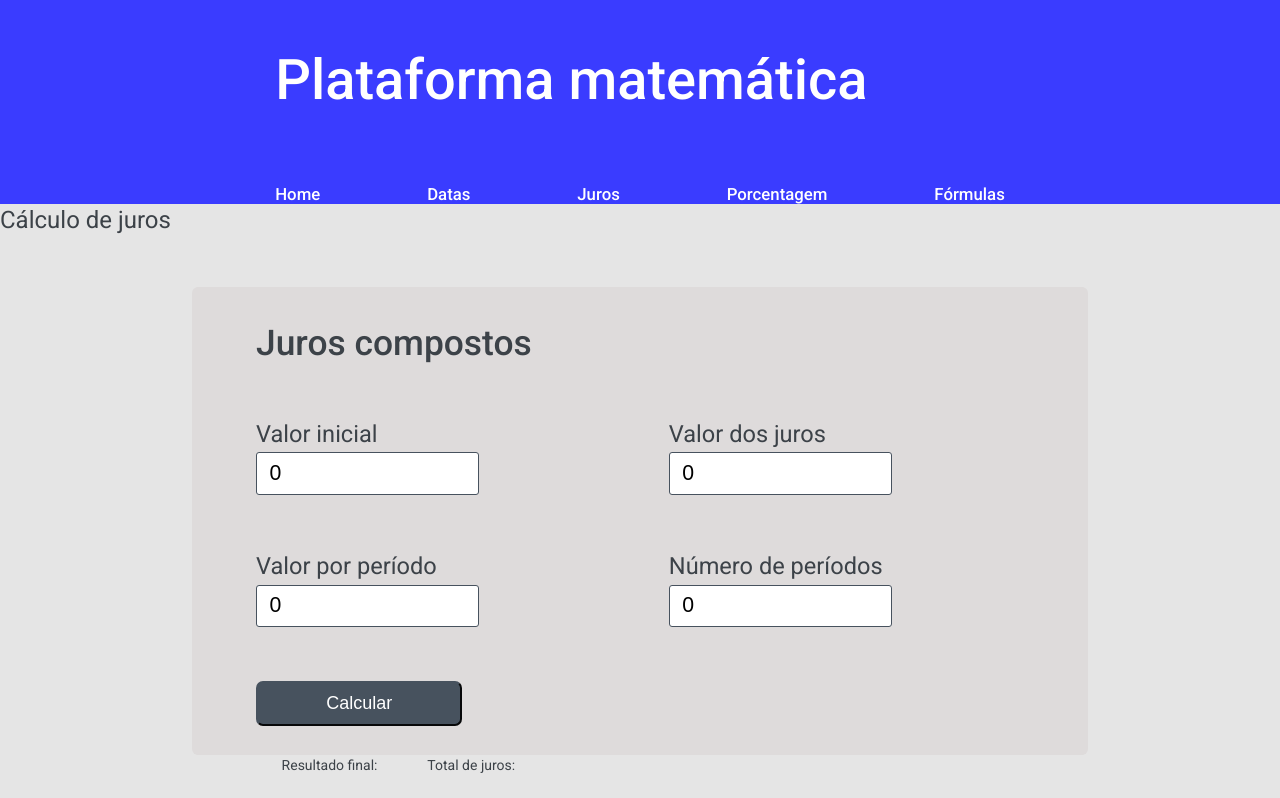
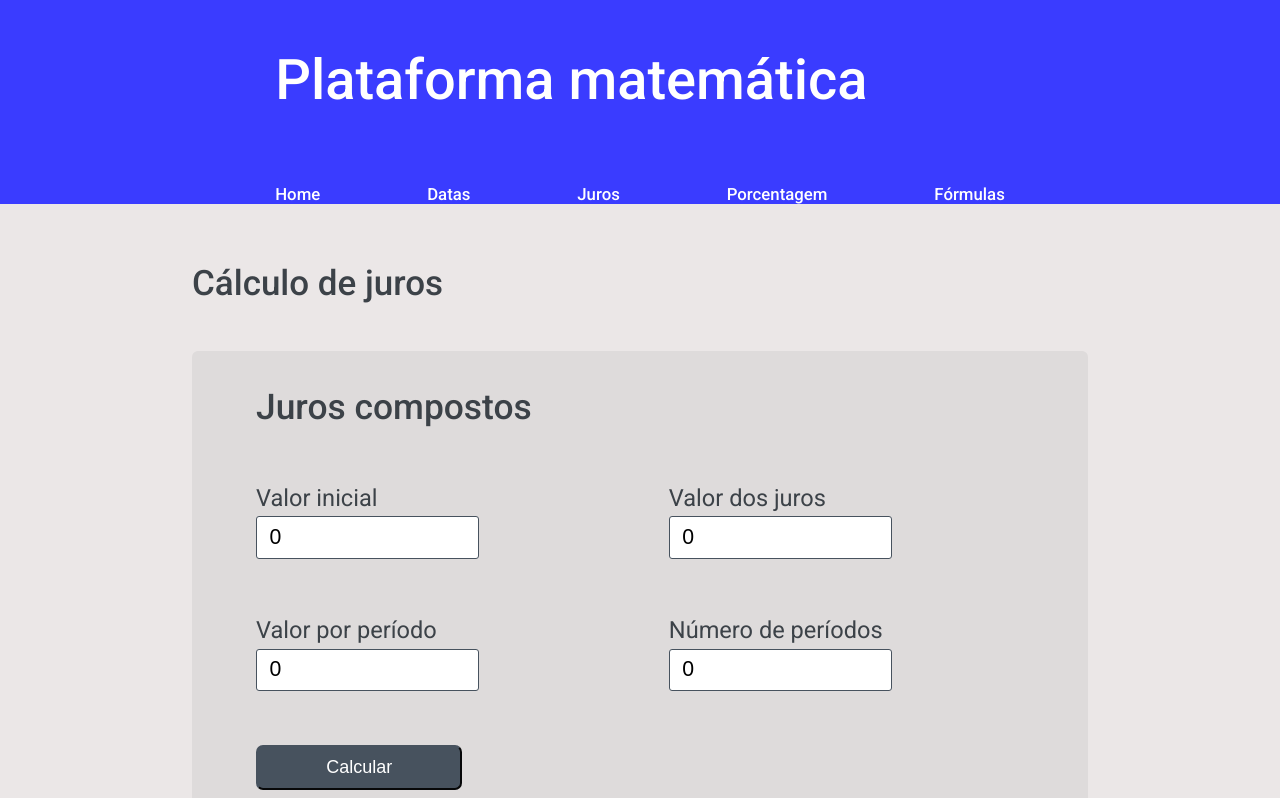
Before and after one commit to gustavoJunkes/math-platform, an Angular app: page /matematica/juros in a window 1280 px wide. Shown: the top 798 px of the page. Built offline with nearby package versions, Linux system fonts and the light colour scheme.

Commit message:
Adding title and footer to pages.

```diff
--- a/src/app/features/math/compound-interest/compound-interest.component.css
+++ b/src/app/features/math/compound-interest/compound-interest.component.css
@@ -11,11 +11,23 @@
 }
 */
 
-
+@media(min-width: 1000px) {
+.page-title {
+    margin-left: 15%;
+    margin-top: 5%;
+    font-size: 2.5em;
+    font-weight: 500;
+}
+}
 
 @media (max-width: 1000px){
 
-
+    .page-title {
+        margin-left: 3%;
+        margin-top: 5%;
+        font-size: 2em;
+        font-weight: 500;
+    }
 #div-explanation-button button{
     margin-left: 15%;
     margin-top: 1%;
@@ -59,10 +71,18 @@
 }
 
 .result-div {
-    margin-left: 22%;
+    margin-left: 15%;
     display: flex;
+    background-color: #dedbdb;
+    width: 70%;
+    margin-top: 0.7%;
+    padding: 1%;
+    padding-top: 1.4%;
+    font-size: 1.7em;
+    box-sizing: border-box;
+    border-radius: 6px;
 }
 
 .result-div p {
-    margin-right: 5%;
+    margin-right: 16%;
 }
--- a/src/app/features/math/percentage/percentage.component.css
+++ b/src/app/features/math/percentage/percentage.component.css
@@ -0,0 +1,17 @@
+@media(min-width: 1000px) {
+    .page-title {
+        margin-left: 15%;
+        margin-top: 5%;
+        font-size: 2.5em;
+        font-weight: 500;
+    }
+    }
+
+@media (max-width: 1000px){
+.page-title {
+    margin-left: 3%;
+    margin-top: 5%;
+    font-size: 2em;
+    font-weight: 500;
+}
+}
--- a/src/app/features/math/percentage/percentage.component.html
+++ b/src/app/features/math/percentage/percentage.component.html
@@ -1,4 +1,6 @@
 <app-header></app-header>
+
+<h1 class="page-title">Porcentagem</h1>
 
 <app-card-calculation [form]="formPercentage1" [title]="'Quantos % um valor representa de outro'" (resultObject)="calculatePercentage1($event)"> </app-card-calculation>
 
@@ -10,3 +12,5 @@
 
 
 <app-card-calculation [form]="formPercentage4" [title]="'Diminuição percentual'" (resultObject)="calculatePercentage4($event)"> </app-card-calculation>
+
+<app-footer></app-footer>
--- a/src/index.html
+++ b/src/index.html
@@ -1,5 +1,5 @@
 <!doctype html>
-<html lang="en">
+<html lang="pt-br">
 <head>
   <meta charset="utf-8">
   <title>Math Platform</title>
--- a/src/styles.css
+++ b/src/styles.css
@@ -5,7 +5,7 @@ html, body { height: 100%; }
 body { margin: 0;
     font-family: 'Lato', sans-serif;
     color: #3c4248;
-    background-color: #e5e5e5;
+    background-color: #ebe7e7;
 }
 
 .generic-card {
```
